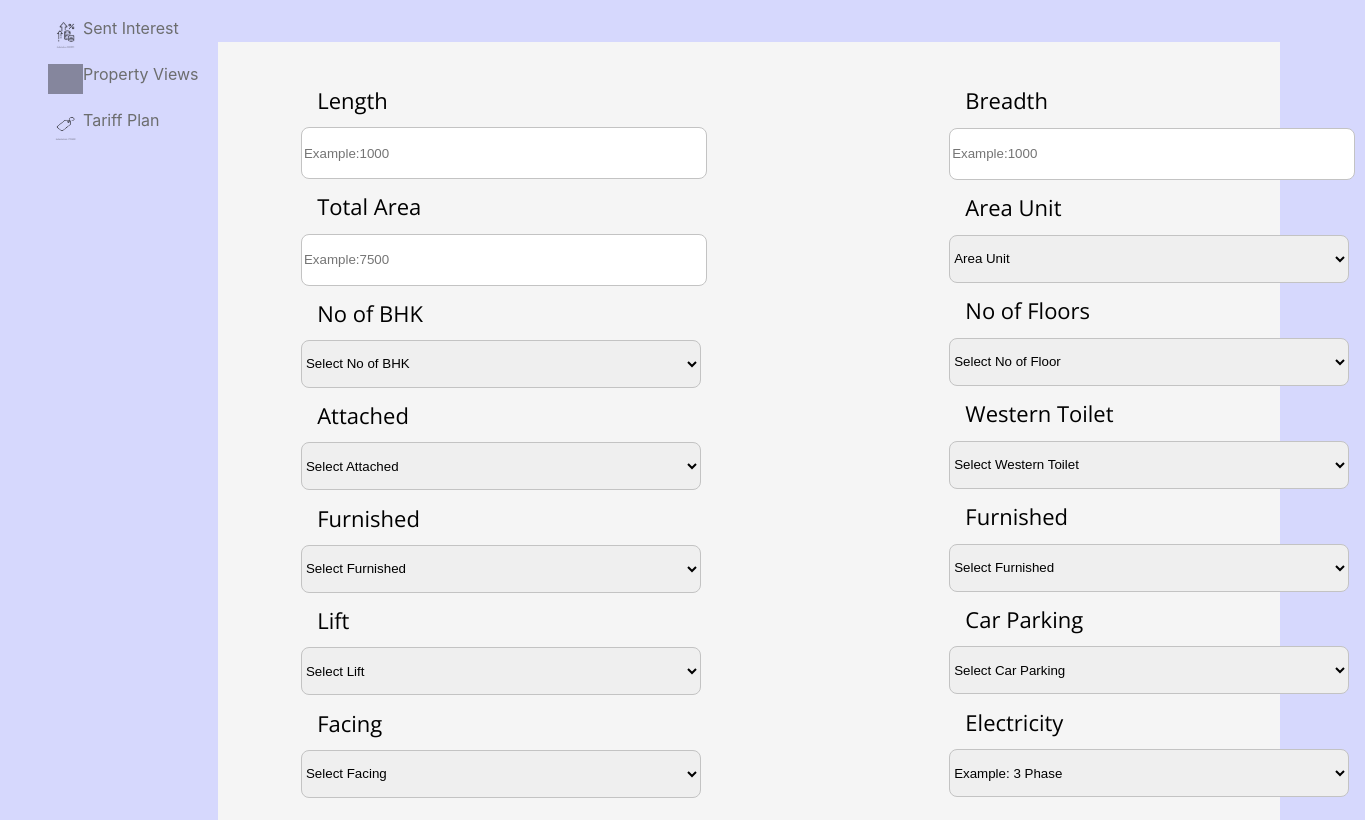
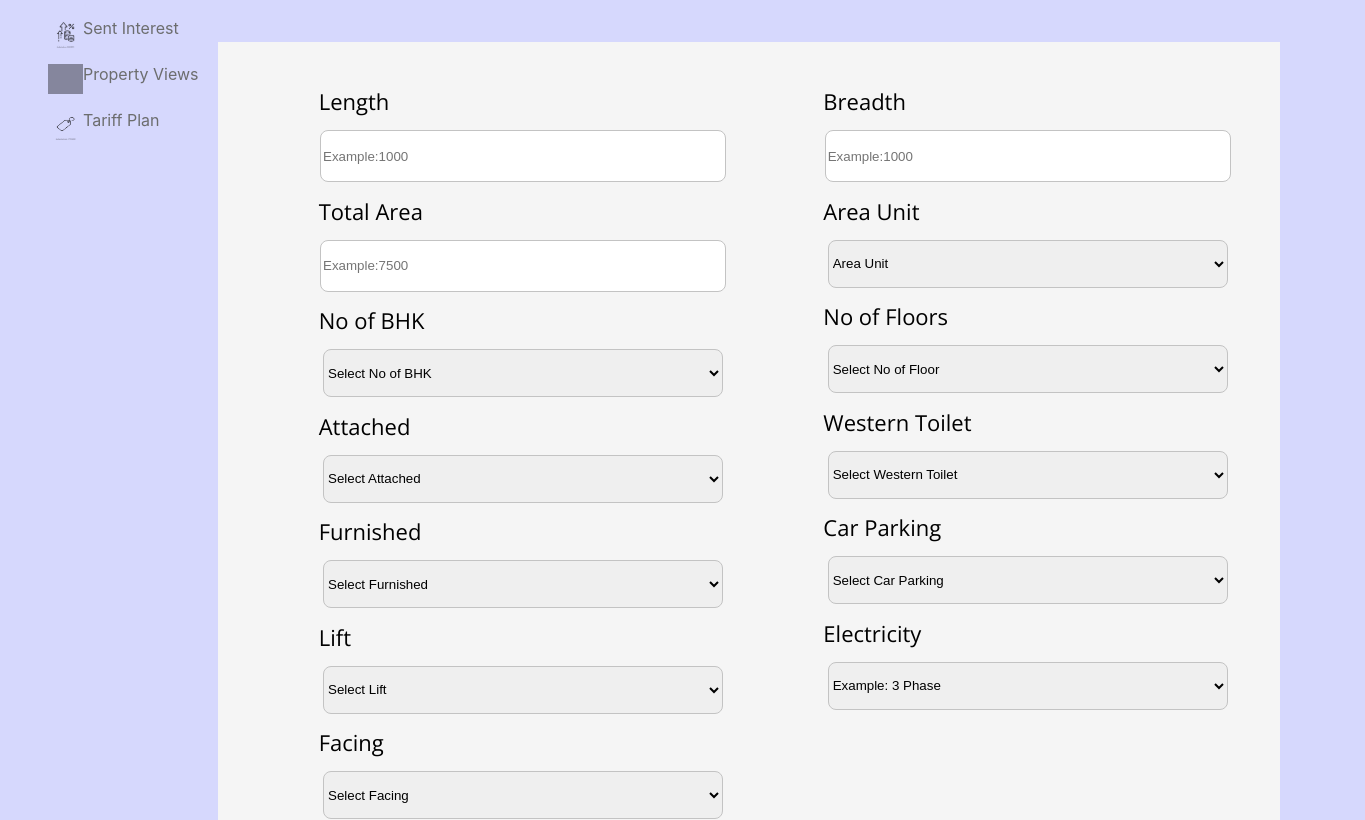
Before and after one commit to Aakash1049/Real_Estate_catalog_frontend, a React (Create React App) app in the folder real_estate_frontend/: page /Propertydetail in a window 1280 px wide. Shown: the part 242-1062 px from the top of the page, 1365 px wide, since content can reach past the window. Built offline with nearby package versions, Linux system fonts and the light colour scheme; grey boxes are pictures that could not be loaded.

Commit message:
Usestates Added

```diff
--- a/real_estate_frontend/src/Forms/Basicinfo.jsx
+++ b/real_estate_frontend/src/Forms/Basicinfo.jsx
@@ -1,7 +1,8 @@
 import React, { useState } from "react";
 import { Link } from "react-router-dom";
 import Sidebar from "../Component/Dashboard/SideBar";
-import "../Forms/Basicinfo.css"
+import "../Forms/Basicinfo.css";
+import PropertyNavigation from "../Component/PropertyNavigation/PropertyNavigation";
 
 // Header
 
--- a/real_estate_frontend/src/Forms/Propertydetail.css
+++ b/real_estate_frontend/src/Forms/Propertydetail.css
@@ -29,7 +29,7 @@
 .form-basic .form-container1 {
     margin: 2%;
     padding: 1%;
-    display: grid;
+    /* display: grid; */
     flex-direction: column;
     justify-content: space-evenly;
     width: 100%;
@@ -50,9 +50,8 @@
 
 .form-basic .form-container2 {
     margin: 2%;
-    margin-left: 20%;
     padding: 1%;
-    display: flex;
+    /* display: grid; */
     flex-direction: column;
     justify-content: space-evenly;
     width: 100%;
--- a/real_estate_frontend/src/Forms/Propertydetail.jsx
+++ b/real_estate_frontend/src/Forms/Propertydetail.jsx
@@ -7,13 +7,19 @@ import "../Forms/Propertydetail.css"
 // Header
 
 const PropertyDetails = () => {
-    try {
-
-    }
-    catch (error) {
-        alert(error)
-    }
-
+    const [length, setLength] = useState("");
+    const [breadth, setBreadth] = useState("");
+    const [totalArea, setTotalArea] = useState("");
+    const [areaUnit, setAreaUnit] = useState("");
+    const [bhk, setbhk] = useState("");
+    const [floors, setFloors] = useState("");
+    const [attached, setAttached]=useState("");
+    const [western, setWestern]=useState("");
+    const [furnished, setFurnished] = useState("");
+    const [lifts, setLifts]=useState("");
+    const [parking, setParking]=useState("");
+    const [facing, setFacing]=useState("");
+    const [electricity, setElectricity]=useState("");
     return (
         <div>
             <Sidebar/>
@@ -24,17 +30,17 @@ const PropertyDetails = () => {
                 <div className="form">
                     <div className="form-container1">
                         <h3>Length</h3>
-                        <input type="text" id="length" Placeholder="Example:1000" className="input">
+                        <input type="text" id="length" Placeholder="Example:1000" className="input" value={length} onChange={(e) => setLength(e.target.value)}>
 
                         </input>
 
                         <h3>Total Area</h3>
-                        <input type="text" id="length" Placeholder="Example:7500" className="input">
+                        <input type="text" id="length" Placeholder="Example:7500" className="input" value={totalArea} onChange={(e) => setTotalArea(e.target.value)}>
                         </input>
 
 
                         <h3>No of BHK</h3>
-                        <select className="input" id="bhk" placeholder="Select No of BHK" >
+                        <select className="input" id="bhk" placeholder="Select No of BHK" value={bhk} onChange={(e) => setbhk(e.target.value)}>
                             <option> Select No of BHK</option>
                             <option >1</option>
                             <option >2</option>
@@ -45,14 +51,14 @@ const PropertyDetails = () => {
                         </select>
 
                         <h3>Attached</h3>
-                        <select className="input" id="attached" placeholder="Select Attached" >
+                        <select className="input" id="attached" placeholder="Select Attached" value={attached} onChange={(e) => setAttached(e.target.value)} >
                             <option> Select Attached</option>
                             <option >Yes</option>
                             <option >No</option>
                         </select>
 
                         <h3>Furnished</h3>
-                        <select className="input" id="furnished" placeholder="Select Furnished" >
+                        <select className="input" id="furnished" placeholder="Select Furnished" value={furnished} onChange={(e) => setFurnished(e.target.value)}>
                             <option> Select Furnished</option>
                             <option >Fully Furnished</option>
                             <option >Semi Furnished</option>
@@ -60,14 +66,14 @@ const PropertyDetails = () => {
                         </select>
 
                         <h3>Lift</h3>
-                        <select className="input" id="lift" placeholder="Select Lift" >
+                        <select className="input" id="lift" placeholder="Select Lift"  value={lifts} onChange={(e) => setLifts(e.target.value)}>
                             <option> Select Lift</option>
                             <option >Yes</option>
                             <option >No</option>
                         </select>
 
                         <h3>Facing</h3>
-                        <select className="input" id="facing" placeholder="Select Facing" >
+                        <select className="input" id="facing" placeholder="Select Facing" value={facing} onChange={(e) => setFacing(e.target.value)}>
                             <option> Select Facing</option>
                             <option >East</option>
                             <option >West</option>
@@ -81,12 +87,12 @@ const PropertyDetails = () => {
 
                     <div className="form-container2">
                         <h3>Breadth</h3>
-                        <input type="text" id="breadth" Placeholder="Example:1000" className="input">
+                        <input type="text" id="breadth" Placeholder="Example:1000" className="input" value={breadth} onChange={(e) => setBreadth(e.target.value)}>
 
                         </input>
 
                         <h3>Area Unit</h3>
-                        <select className="input" id="unit" placeholder="Area Unit">
+                        <select className="input" id="unit" placeholder="Area Unit" value={areaUnit} onChange={(e) => setAreaUnit(e.target.value)}>
                             <option> Area Unit</option>
                             <option >Sqaure Meter</option>
                             <option >Square Foot</option>
@@ -94,7 +100,7 @@ const PropertyDetails = () => {
 
 
                         <h3>No of Floors</h3>
-                        <select className="input" id="floor" placeholder="Select No of Floor" >
+                        <select className="input" id="floor" placeholder="Select No of Floor" value={floors} onChange={(e) => setFloors(e.target.value)}>
                             <option> Select No of Floor</option>
                             <option >Ground</option>
                             <option >1</option>
@@ -106,29 +112,21 @@ const PropertyDetails = () => {
                         </select>
 
                         <h3>Western Toilet</h3>
-                        <select className="input" id="toilet" placeholder="Select Western Toilet" >
+                        <select className="input" id="toilet" placeholder="Select Western Toilet" value={western} onChange={(e) => setWestern(e.target.value)}>
                             <option> Select Western Toilet</option>
                             <option >Yes</option>
                             <option >No</option>
                         </select>
 
-                        <h3>Furnished</h3>
-                        <select className="input" id="furnished" placeholder="Select Furnished" >
-                            <option> Select Furnished</option>
-                            <option >Fully Furnished</option>
-                            <option >Semi Furnished</option>
-                            <option >None</option>
-                        </select>
-
                         <h3>Car Parking</h3>
-                        <select className="input" id="parking" placeholder="Select Car Parking" >
+                        <select className="input" id="parking" placeholder="Select Car Parking" value={parking} onChange={(e) => setParking(e.target.value)}>
                             <option> Select Car Parking</option>
                             <option >Yes</option>
                             <option >No</option>
                         </select>
 
                         <h3>Electricity</h3>
-                        <select className="input" id="electricity" placeholder="Example: 3 Phase" >
+                        <select className="input" id="electricity" placeholder="Example: 3 Phase" value={electricity} onChange={(e) => setElectricity(e.target.value)}>
                             <option> Example: 3 Phase</option>
                             <option >1 Phase</option>
                             <option >2 Phase</option>
```
